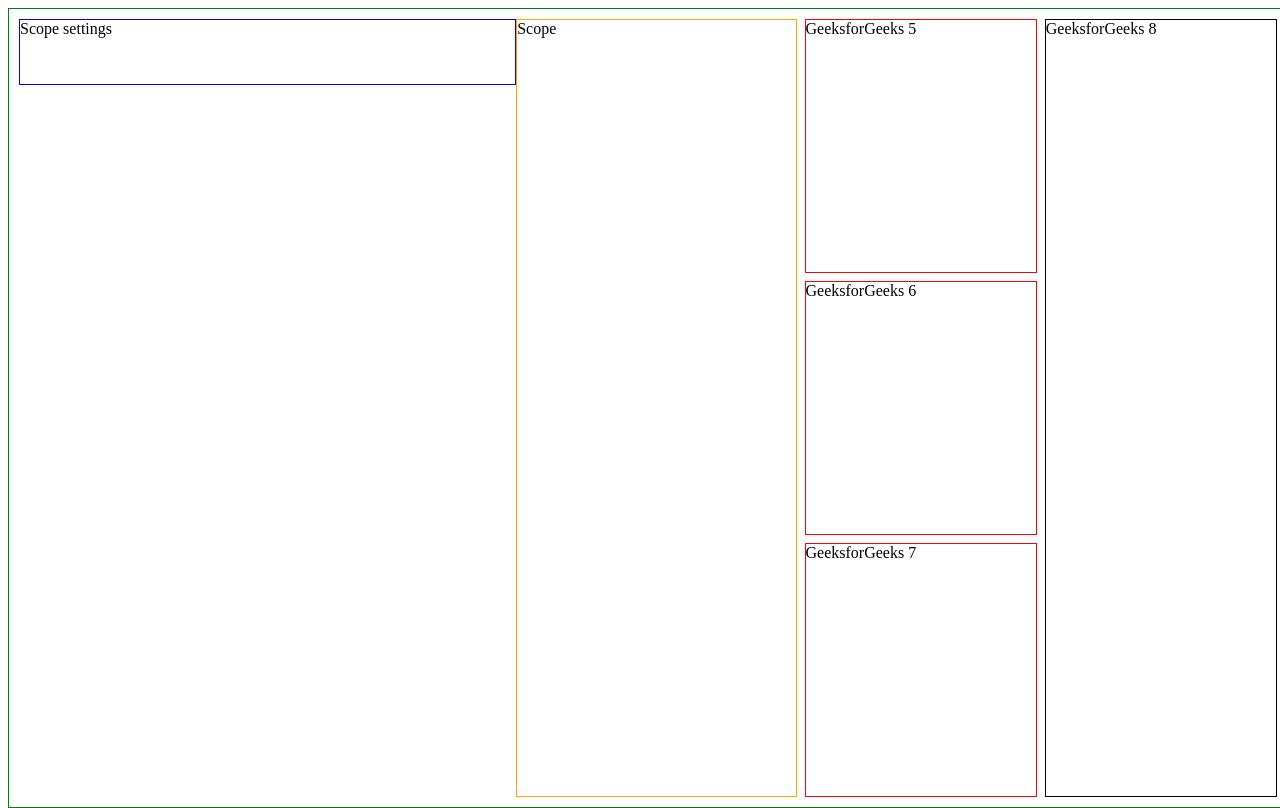
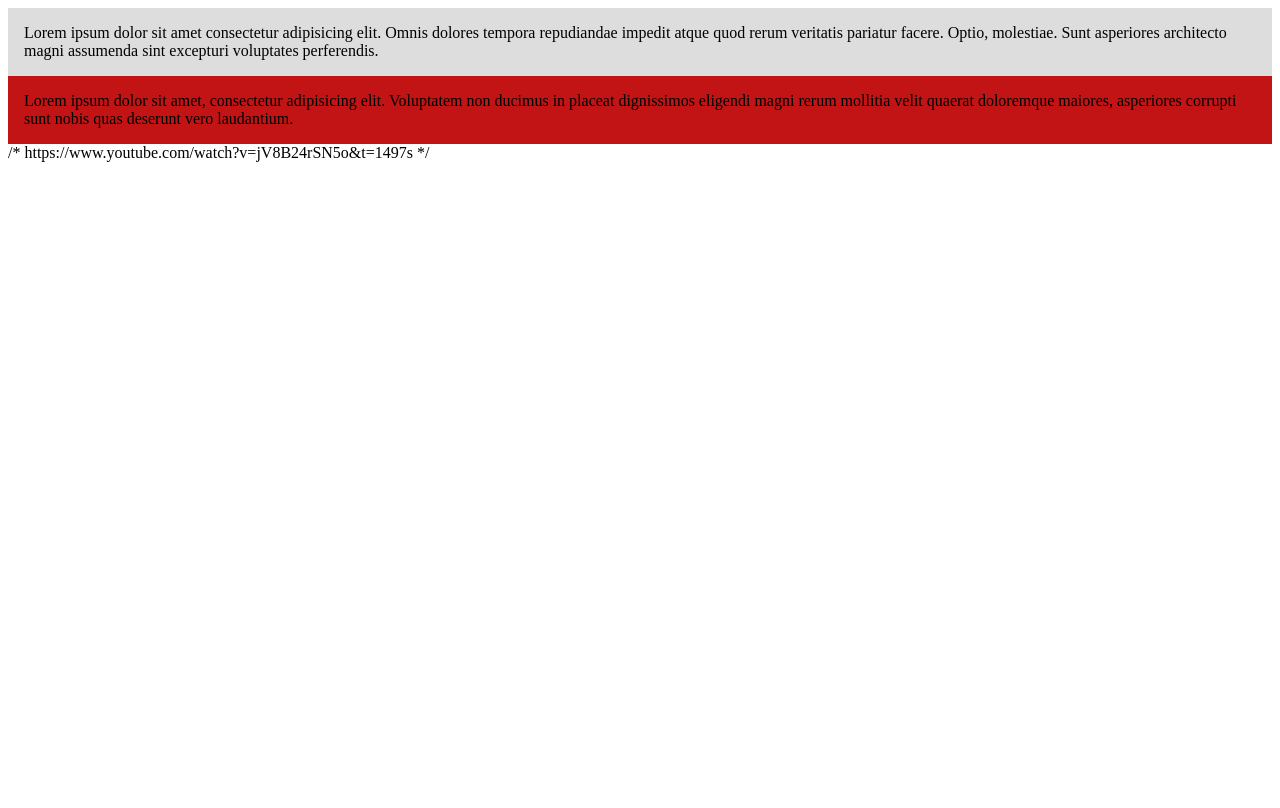
Before and after one commit to jxc5963/IST331Project, a plain HTML site: page airhtml.html in a window 1280 px wide. Drawn offline with Linux system fonts and the light colour scheme.

Commit message:
fixed boxes

```diff
--- a/airhtml.html
+++ b/airhtml.html
@@ -1,92 +1,33 @@
 <!DOCTYPE html>
 <html>
 <head>
+  <title>AirHTML</title>
   <style>
-    body,
-    html {
-        height: 100%;
-        width: 100%;
-        overflow: hidden;
+    .wrapper > div{
+      background:rgb(194, 20, 20);
+      padding:1em;
+    }
+    .wrapper > div:nth-child(odd){
+      background:#ddd;
     }
 
-    .box-wrapper {
-        height: 100vh;
-        width: 100vw;
-        display: flex;
-        flex-direction: column;
-    }
 
-    #box {
-        padding: 10px;
-        flex-grow: 1;
-        display: flex;
-        flex-direction: row;
-        border: solid 1px green
-    }
+  </style>
+</head>
+<body>
+  <div class="wrapper">
+    <div>
+      Lorem ipsum dolor sit amet consectetur adipisicing elit. Omnis dolores tempora repudiandae impedit atque quod rerum veritatis pariatur facere. Optio, molestiae. Sunt asperiores architecto magni assumenda sint excepturi voluptates perferendis.
+    </div>
+    <div>
+      Lorem ipsum dolor sit amet, consectetur adipisicing elit. Voluptatem non ducimus in placeat dignissimos eligendi magni rerum mollitia velit quaerat doloremque maiores, asperiores corrupti sunt nobis quas deserunt vero laudantium.
+    </div>
 
-    #scopesettings {
-        flex-grow: 2;
-        width: 20vw;
-        height: 8vh;
-        border: solid 1px blue
-    }
+  </div>
+</body>
+</html>
 
-    #scope {
-        flex-grow: 2;
-        display: inline-flex;
-        border: solid 1px orange
 
-    }
-
-    .middle-column {
-        flex-grow: 1;
-        display: flex;
-        flex-direction: column;
-
-    }
-
-    .middle-column div {
-        flex-grow: 1;
-        margin: 0 8px;
-        border: solid 1px red;
-    }
-
-    .middle-column div+div {
-        margin-top: 8px
-    }
-
-    #box8 {
-        flex-grow: 1;
-        border: solid 1px black
-    }
-</style>
-</head>
-
-<body>
-<div class="box-wrapper">
-    <div id="box">
-      <div id ="scopesettings">
-        Scope settings
-      </div>
-        <div id="scope">
-            Scope
-        </div>
-        <div class="middle-column">
-            <div id="box5">
-                GeeksforGeeks 5
-            </div>
-            <div id="box6">
-                GeeksforGeeks 6
-            </div>
-            <div id="box7">
-                GeeksforGeeks 7
-            </div>
-        </div>
-        <div id="box8">
-            GeeksforGeeks 8
-        </div>
-    </div>
-</div>
-</body>
-
-</html>
+/*
+https://www.youtube.com/watch?v=jV8B24rSN5o&t=1497s
+*/
```
